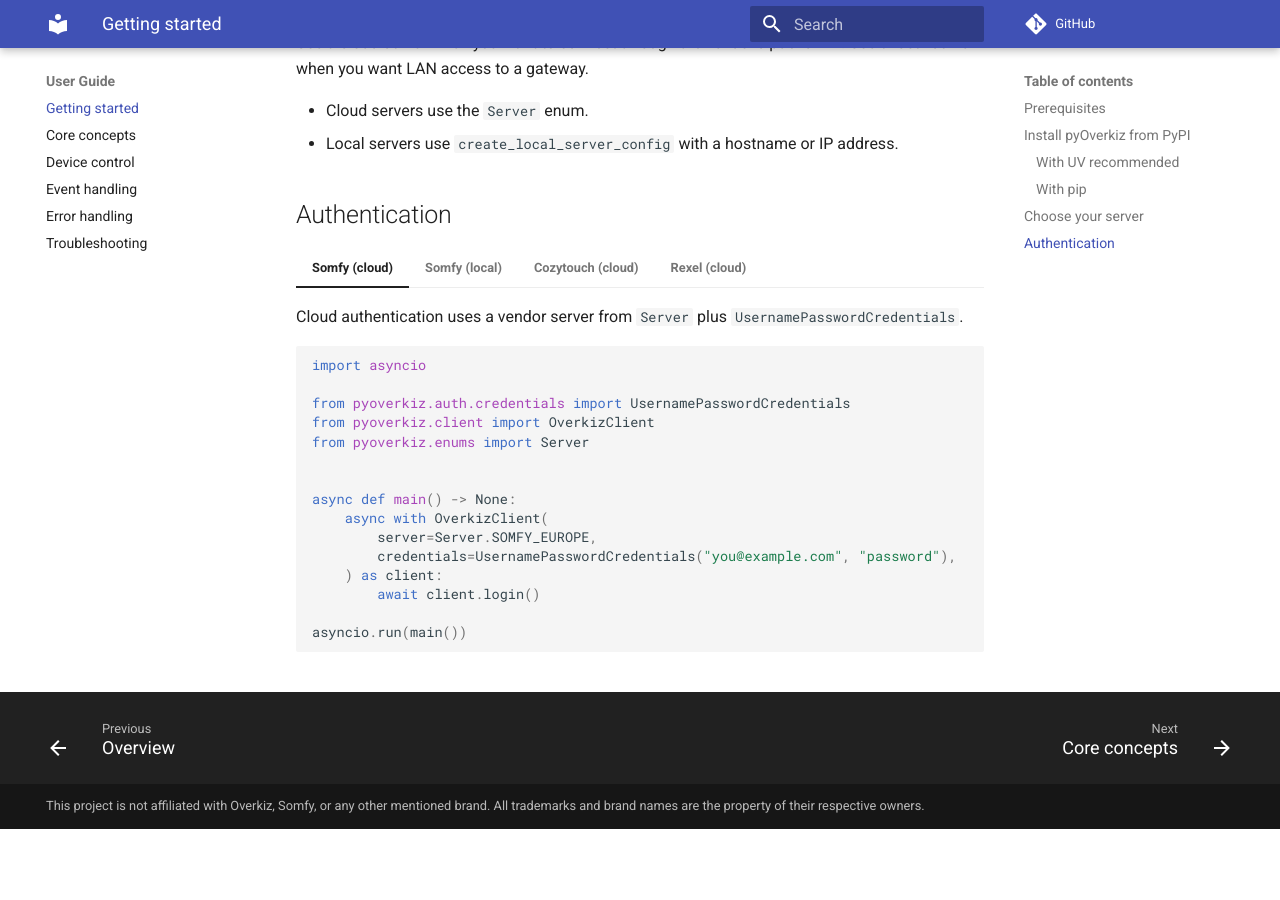
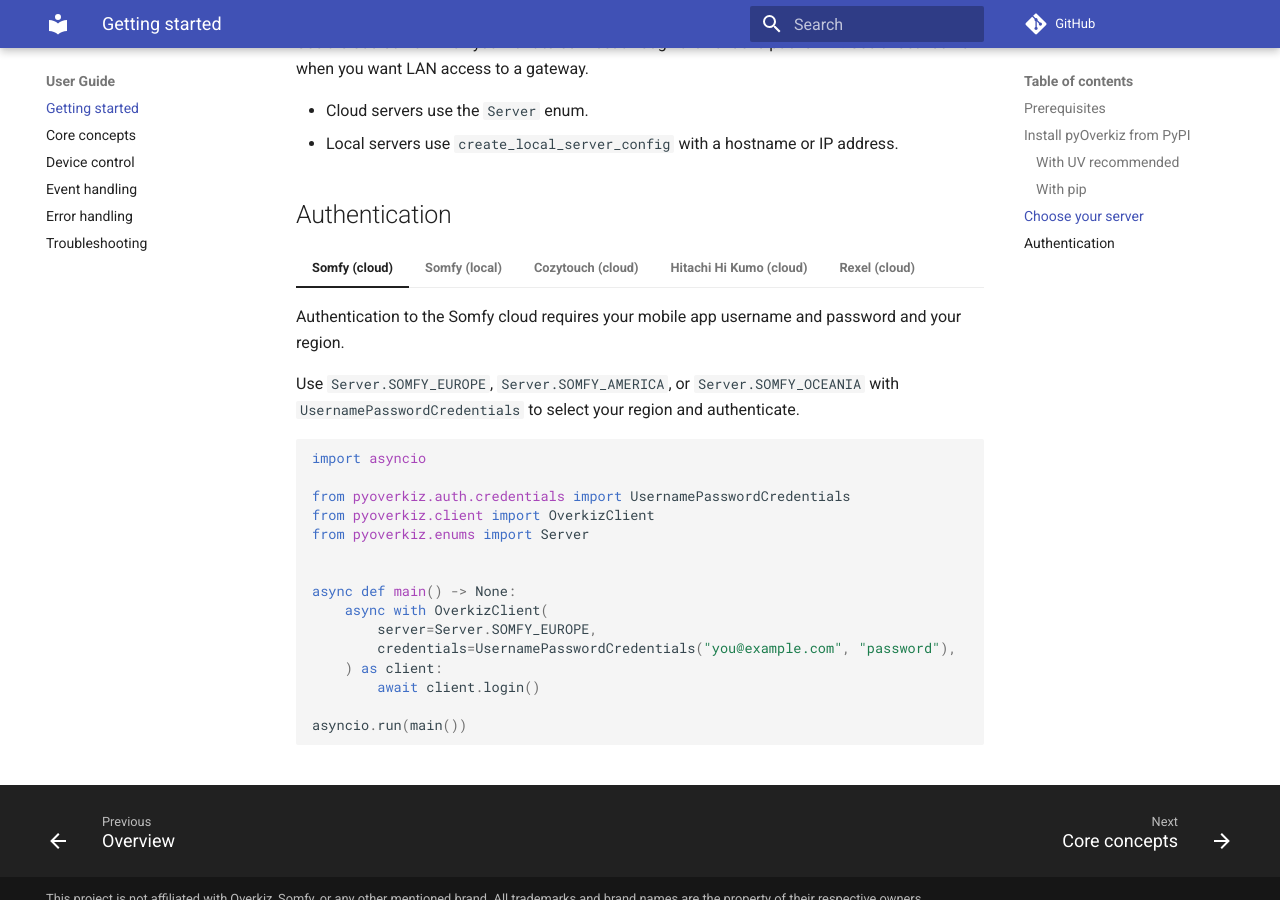
Before and after one commit to iMicknl/python-overkiz-api, an MkDocs documentation site: the page built from docs/getting-started.md, in a window 1280 px wide and 900 px high, scrolled down 759 px. Built offline with MkDocs 1.6.1 and Material for MkDocs 9.7.7, drawn with Linux system fonts in a browser that asks for light colours; comment, search, counter and statistics services are not loaded; before the commit the page ends 1588 px from its top, so only the background shows below that.

Commit message:
Improve docs

````diff
--- a/docs/getting-started.md
+++ b/docs/getting-started.md
@@ -32,7 +32,9 @@
 
 === "Somfy (cloud)"
 
-    Cloud authentication uses a vendor server from `Server` plus `UsernamePasswordCredentials`.
+    Authentication to the Somfy cloud requires your mobile app username and password and your region.
+
+    Use `Server.SOMFY_EUROPE`, `Server.SOMFY_AMERICA`, or `Server.SOMFY_OCEANIA` with `UsernamePasswordCredentials` to select your region and authenticate.
 
     ```python
     import asyncio
@@ -54,7 +56,9 @@
 
 === "Somfy (local)"
 
-    Local authentication requires a token generated by the official mobile app and a local user on the OverKiz API platform.
+    Local authentication requires a token generated via the official mobile app. For details on obtaining a token, refer to [Somfy TaHoma Developer Mode](https://github.com/Somfy-Developer/Somfy-TaHoma-Developer-Mode).
+
+    Use the helper function `create_local_server_config` to create a `Server` with `LocalTokenCredentials` to provide your token.
 
     ```python
     import asyncio
@@ -66,8 +70,8 @@
 
     async def main() -> None:
         async with OverkizClient(
-            server=create_local_server_config(host="gateway-xxxx.local"),
-            credentials=LocalTokenCredentials("local-token"),
+            server=create_local_server_config(host="gateway-xxxx-xxxx-xxxx.local"),
+            credentials=LocalTokenCredentials("token-from-your-mobile-app"),
             verify_ssl=True, # disable if you connect via IP
         ) as client:
             await client.login()
@@ -76,6 +80,10 @@
     ```
 
 === "Cozytouch (cloud)"
+
+    Authentication to the Cozytouch cloud requires your mobile app username and password and your vendor.
+
+    Use `Server.ATLANTIC_COZYTOUCH`, `Server.SAUTER_COZYTOUCH`, or `Server.THERMOR_COZYTOUCH` with `UsernamePasswordCredentials` to select your vendor and authenticate.
 
     ```python
     import asyncio
@@ -95,7 +103,35 @@
     asyncio.run(main())
     ```
 
+=== "Hitachi Hi Kumo (cloud)"
+
+    Authentication to the Hitachi Hi Kumo cloud requires your mobile app username and password and your region.
+
+    Use `Server.HI_KUMO_ASIA`, `Server.HI_KUMO_EUROPE`, or `Server.HI_KUMO_OCEANIA` with `UsernamePasswordCredentials` to select your region and authenticate.
+
+    ```python
+    import asyncio
+
+    from pyoverkiz.auth.credentials import UsernamePasswordCredentials
+    from pyoverkiz.client import OverkizClient
+    from pyoverkiz.enums import Server
+
+
+    async def main() -> None:
+        async with OverkizClient(
+            server=Server.HI_KUMO_EUROPE,
+            credentials=UsernamePasswordCredentials("you@example.com", "password"),
+        ) as client:
+            await client.login()
+
+    asyncio.run(main())
+    ```
+
 === "Rexel (cloud)"
+
+    Authentication to the Rexel cloud requires your mobile app username and password.
+
+    Use `Server.REXEL` with `UsernamePasswordCredentials` to authenticate.
 
     ```python
     import asyncio
````
Also changed, not shown: other parts of docs/getting-started.md (+1 -1 lines), docs/contribute.md (+2 -2 lines).
